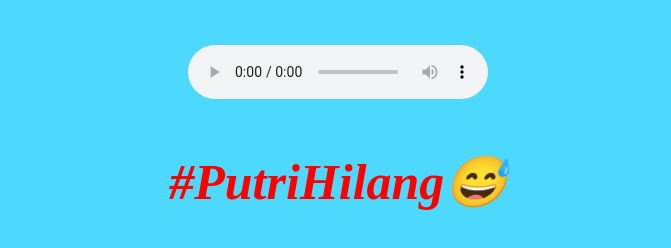
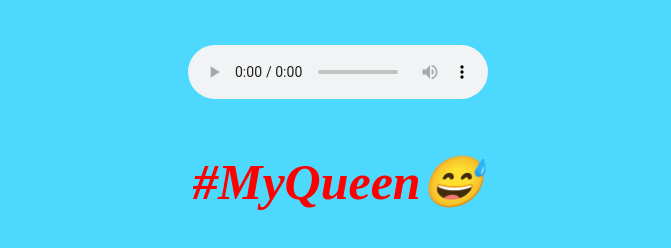
Before and after one commit to agrifa123/musik-santai, a plain HTML site: page index.html in a window 1280 px wide. Shown: the part 692-940 px from the top of the page, without its empty margins (302-973 px from the left). Drawn offline with Linux system fonts and the light colour scheme.

Commit message:
Update index.html

```diff
--- a/index.html
+++ b/index.html
@@ -13,7 +13,7 @@
       <audio controls="controls">
         <source src="Budi Doremi - Melukis Senja (Official Video).mp3" type="audio/mpeg"/>
       </audio>
-      <h3>#PutriHilang😅</h3>
+      <h3>#MyQueen😅</h3>
       </center>
     </body>
   </html>
```
